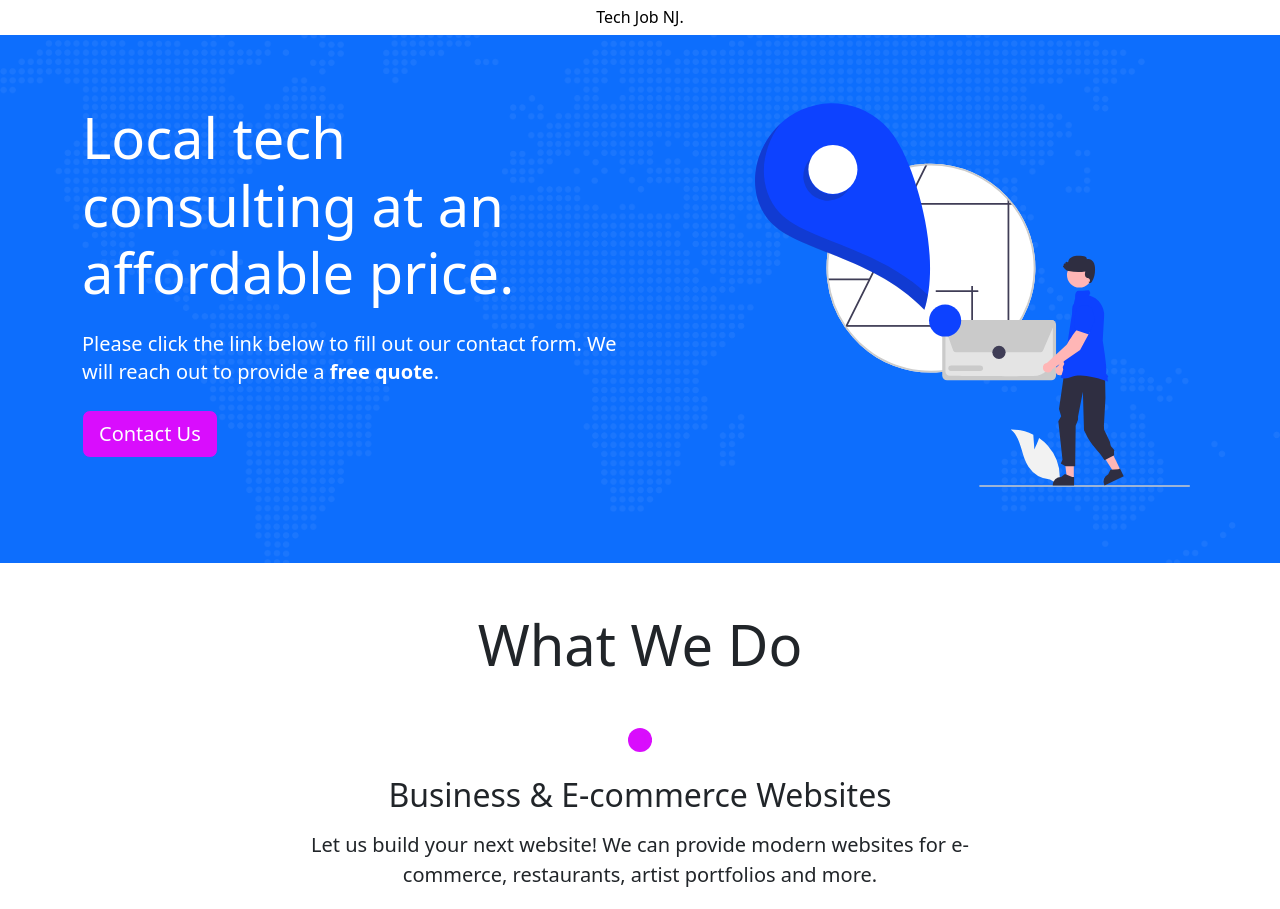
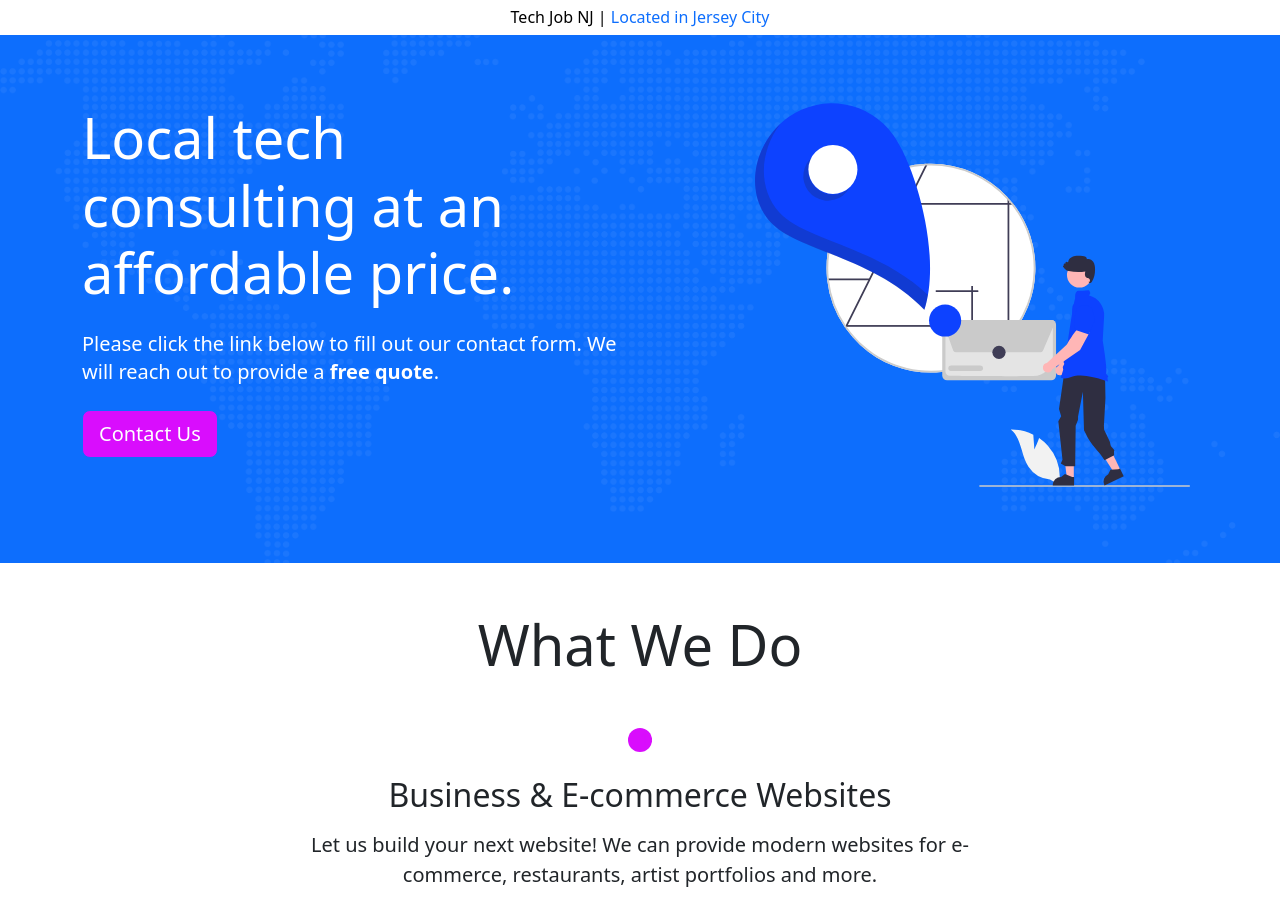
Before and after one commit to groman00/tech-job-nj, a plain HTML site: page index.html in a window 1280 px wide. Shown: the top 909 px of the page. Drawn offline with nearby package versions, Linux system fonts and the light colour scheme.

Commit message:
add location

```diff
--- a/index.html
+++ b/index.html
@@ -85,7 +85,7 @@
 <body>
   <header>
     <div class="container-fluid">
-      <h1 class="h6 text-black mt-2 text-center">Tech Job NJ.</h1>
+      <h1 class="h6 text-black mt-2 text-center">Tech Job NJ | <span class="text-primary">Located in Jersey City</span></h1>
       </container>
   </header>
   <section class="hero bg-primary text-white pb-3 mb-4">
```
